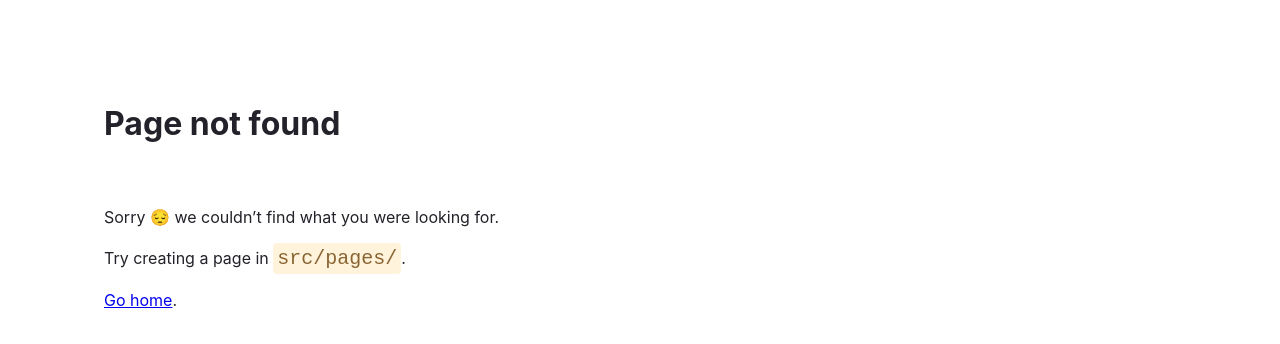
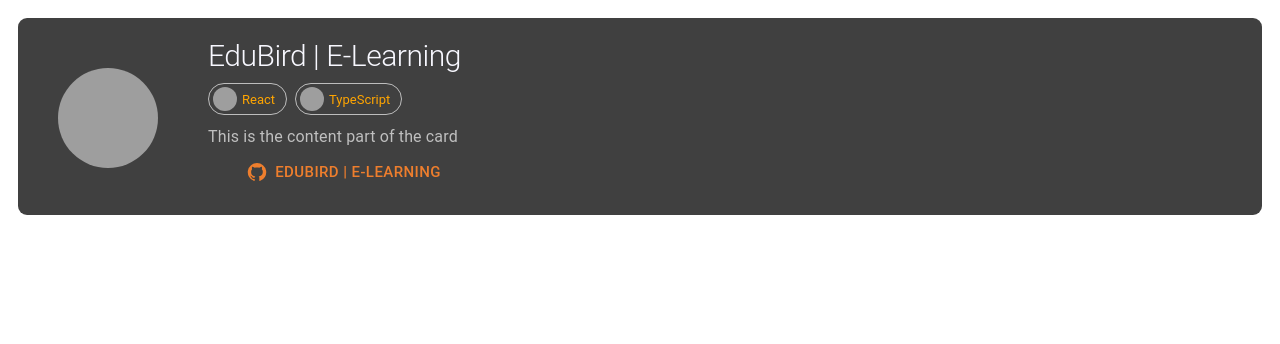
Before and after one commit to ashishsah1000/AshishPortfolio, a Gatsby site: page /components/BigCard in a window 1280 px wide. Before the commit this address had no page. Built offline with nearby package versions, Linux system fonts and the light colour scheme; Gatsby itself is replaced by a stand-in of ours; grey boxes are pictures that could not be loaded.

Commit message:
added support for bigCards and working fine

```diff
--- /dev/null
+++ b/src/pages/components/BigCard.jsx
@@ -0,0 +1,78 @@
+import React from 'react'
+import "./css/bigCard.css"
+import { Typography, Box, Card } from '@material-ui/core'
+import Avatar from '@mui/material/Avatar';
+import Chip from '@mui/material/Chip';
+import Stack from '@mui/material/Stack';
+import { GitHub } from '@mui/icons-material';
+import { Button } from '@material-ui/core';
+import { Slide } from '@material-ui/core';
+import { styled } from "@mui/material/styles";
+import IconButton from "@mui/material/IconButton";
+
+
+
+
+const ExpandMore = styled((props) => {
+    const { expand, ...other } = props;
+    return <IconButton {...other} />;
+})(({ theme, expand }) => ({
+    transform: !expand ? "rotate(0deg)" : "rotate(180deg)",
+    marginLeft: "auto",
+    transition: theme.transitions.create("transform", {
+        duration: theme.transitions.duration.shortest,
+    }),
+}));
+
+export default function BigCard({
+    title = "EduBird | E-Learning",
+    technology = [
+        {
+            url: "https://picsum.photos/200/300",
+            name: "React"
+        },
+        {
+            url: "https://picsum.photos/200/300",
+            name: "TypeScript"
+        }
+    ],
+    content = "This is the content part of the card",
+    date = "21 sep 1998"
+}) {
+    return (
+        <Slide direction="up" in={true} mountOnEnter unmountOnExit>
+            <div className="card-container">
+                <div className="card-box">
+                    <div className="one">
+                        <img src="https://picsum.photos/200/300" alt="" />
+                    </div>
+                    <div className="two">
+                        <div><Typography variant='h1'>{title}</Typography></div>
+                        <div style={{ marginTop: "10px" }}>
+                            <Stack direction="row" spacing={1}>
+                                {technology.map((x) => {
+                                    return (
+                                        <Chip style={{ color: "orange" }}
+                                            avatar={<Avatar alt="Natacha" src={x.url} />}
+                                            label={x.name}
+                                            variant="outlined"
+                                        />
+                                    )
+                                })}
+
+                            </Stack>
+                        </div>
+                        <div className="details">
+                            <Typography>{content} </Typography>
+                        </div>
+                        <div className="btn">
+                            <Button color="secondary" style={{ color: "#ee7e2d" }} startIcon={<GitHub />} > {title} </Button>
+                        </div>
+                    </div>
+                </div>
+            </div>
+
+
+        </Slide>
+    )
+}
--- /dev/null
+++ b/src/pages/components/css/bigCard.css
@@ -0,0 +1,73 @@
+.card-box {
+    background: rgba(0, 0, 0, 0.75);
+    width: 100%;
+    border-radius: 9px;
+    margin: 0px auto;
+    display: flex;
+    overflow: hidden;
+    margin: 10px 10px;
+    transition: 1s ease;
+    /*
+    box-shadow: -3px 4px 4px -1px rgba(0, 0, 0, 0.75);
+    -webkit-box-shadow: -3px 0px 16px -1px rgba(0, 0, 0, 0.75);
+    -moz-box-shadow: -3px 0px 16px -1px rgba(0, 0, 0, 0.75); */
+}
+
+.card-box:hover {
+    background: rgb(20, 8, 0);
+}
+
+.card-container h1 {
+    /* color: #ee7e2d;
+     */
+    color: ghostwhite;
+    font-size: 30px
+}
+
+.one {
+    width: 150px;
+    height: 100%;
+
+}
+
+.one img {
+    height: 100px;
+    width: 100px;
+    margin-top: 50px;
+    margin-left: 40px;
+    border-radius: 50%;
+}
+
+.two {
+    height: 100%;
+    padding: 20px 40px;
+
+}
+
+
+
+.details {
+    color: rgba(222, 222, 222, .8);
+    font-weight: 100;
+    margin-top: 10px;
+}
+
+.btn {
+    display: flex;
+    justify-content: flex-end;
+}
+
+.btn button {
+    padding: 10px 20px;
+    color: white;
+    font-size: 15px;
+    outline: none;
+    border: none;
+    cursor: pointer;
+    border-radius: 5px;
+}
+
+.card-container {
+    display: flex;
+    flex-wrap: wrap;
+}
--- a/src/pages/css/index.css
+++ b/src/pages/css/index.css
@@ -23,9 +23,13 @@ body {
     /* background: linear-gradient(to right, rgba(65,67,69,.8), rgba(35,37,38,.8));  */
     height: 100vh;
     width: 100vw;
-    overflow: scroll;
+    /* overflow: scroll; */
 }
 
 .content {
     padding: 40px 40px;
 }
+
+.rightHolder {
+    overflow-y: scroll;
+}
```
Also changed, not shown: src/pages/components/Projects.jsx (added, +63 -0 lines), src/pages/index.jsx (+6 -3 lines).
